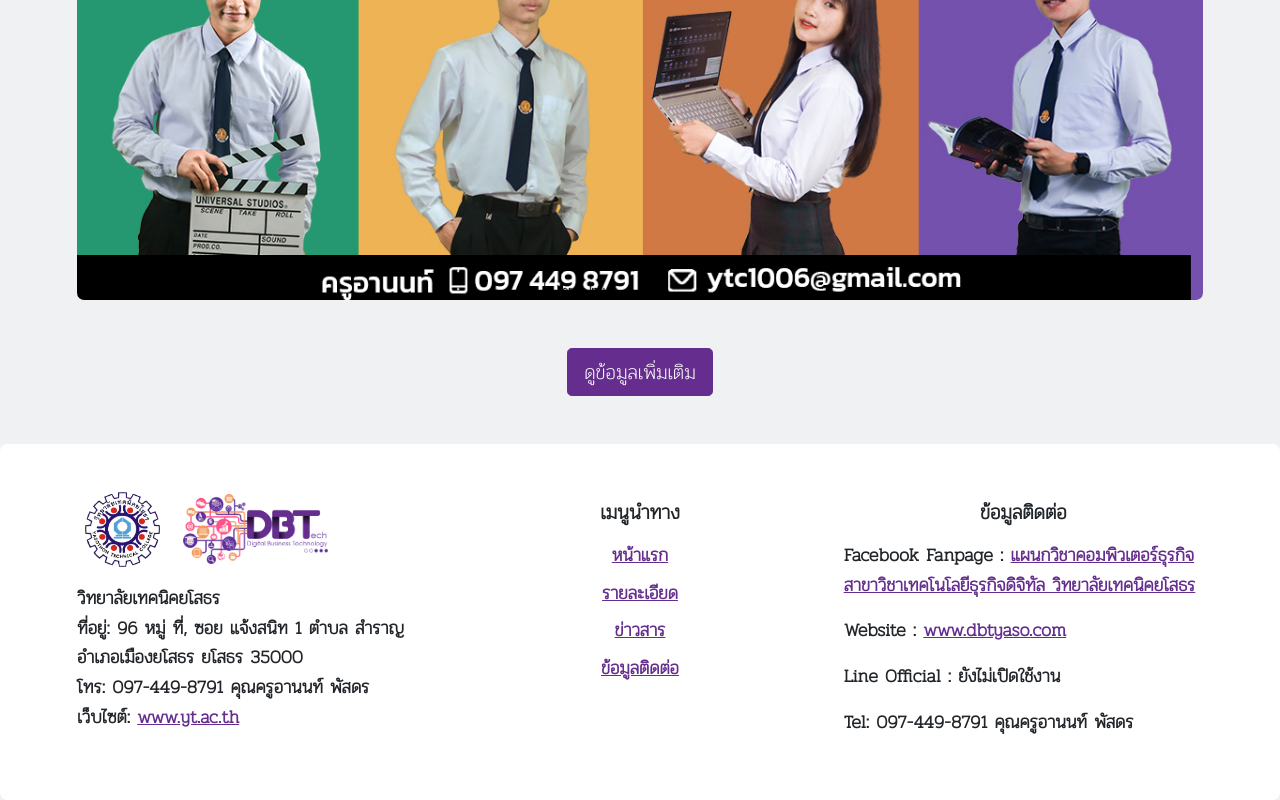
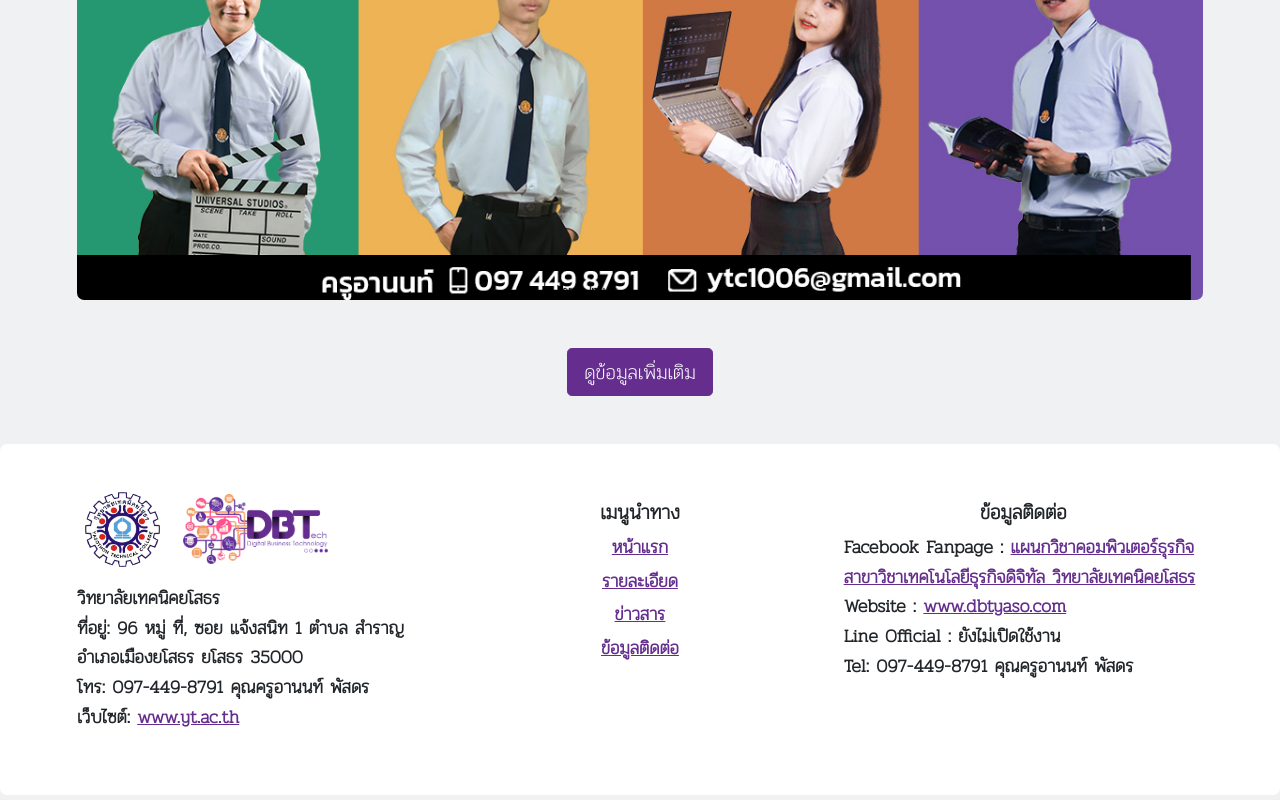
Before and after one commit to KongNontawat/dbtyaso_website, a plain HTML site: page index.html in a window 1280 px wide. Shown: the part 9828-10628 px from the top of the page. Drawn offline with Linux system fonts and the light colour scheme.

Commit message:
responsive

```diff
--- a/asset/css/style.css
+++ b/asset/css/style.css
@@ -184,6 +184,9 @@ a.back-to-top img {
 }
 
 @media (max-width:500px) {
+  .container-main {
+    padding: 13px 17px;
+  }
   .navbar-brand img {
     height: 55px!important;
   }
@@ -192,6 +195,9 @@ a.back-to-top img {
   }
 }
 @media (max-width:400px) {
+  .container-main {
+    padding: 10px 13px;
+  }
   .navbar-brand img {
     height: 1.4rem;
   }
--- a/index.html
+++ b/index.html
@@ -162,21 +162,21 @@
             </p>
           </div>
         </div>
-        <div class="col-md-6 col-lg-4 text-center mt-4 mt-md-2">
+        <div class="col-md-6 col-lg-4 text-md-center mt-4 mt-md-2">
           <h5 class="fw-bold">เมนูนำทาง</h5>
-          <ul class="m-0 p-0 mt-3">
-            <li class="my-2"><a href="index.html">หน้าแรก</a></li>
-            <li class="my-2"><a href="detail.html">รายละเอียด</a></li>
-            <li class="my-2"><a href="news.html">ข่าวสาร</a></li>
-            <li class="my-2"><a href="contact.html">ข้อมูลติดต่อ</a></li>
+          <ul class="m-0 p-0 mt-2">
+            <li class="my-1"><a href="index.html">หน้าแรก</a></li>
+            <li class="my-1"><a href="detail.html">รายละเอียด</a></li>
+            <li class="my-1"><a href="news.html">ข่าวสาร</a></li>
+            <li class="my-1"><a href="contact.html">ข้อมูลติดต่อ</a></li>
           </ul>
         </div>
         <div class="col-md-6 col-lg-4 mt-4 mt-md-2">
-          <h5 class="fw-bold text-center">ข้อมูลติดต่อ</h5>
-          <p class="mt-3">Facebook Fanpage : <a href="https://www.facebook.com/dbtyaso">แผนกวิชาคอมพิวเตอร์ธุรกิจ สาขาวิชาเทคโนโลยีธุรกิจดิจิทัล วิทยาลัยเทคนิคยโสธร</a></p>
-          <p>Website : <a href="http://www.dbtyaso.com/">www.dbtyaso.com</a> </p>
-          <p>Line Official : ยังไม่เปิดใช้งาน</p>
-          <p>Tel: 097-449-8791 คุณครูอานนท์ พัสดร</p>
+          <h5 class="fw-bold text-md-center">ข้อมูลติดต่อ</h5>
+          <p class="mt-2">Facebook Fanpage : <a href="https://www.facebook.com/dbtyaso">แผนกวิชาคอมพิวเตอร์ธุรกิจ สาขาวิชาเทคโนโลยีธุรกิจดิจิทัล วิทยาลัยเทคนิคยโสธร</a><br>
+          Website : <a href="http://www.dbtyaso.com/">www.dbtyaso.com</a> <br>
+          Line Official : ยังไม่เปิดใช้งาน<br>
+          Tel: 097-449-8791 คุณครูอานนท์ พัสดร </p>
           <!-- <img src="image/facebook.jpg" class="w-100 mt-2"> -->
         </div>
       </div>
```
Also changed, not shown: contact.html (+11 -11 lines), detail.html (+11 -11 lines), news.html (+12 -12 lines).
